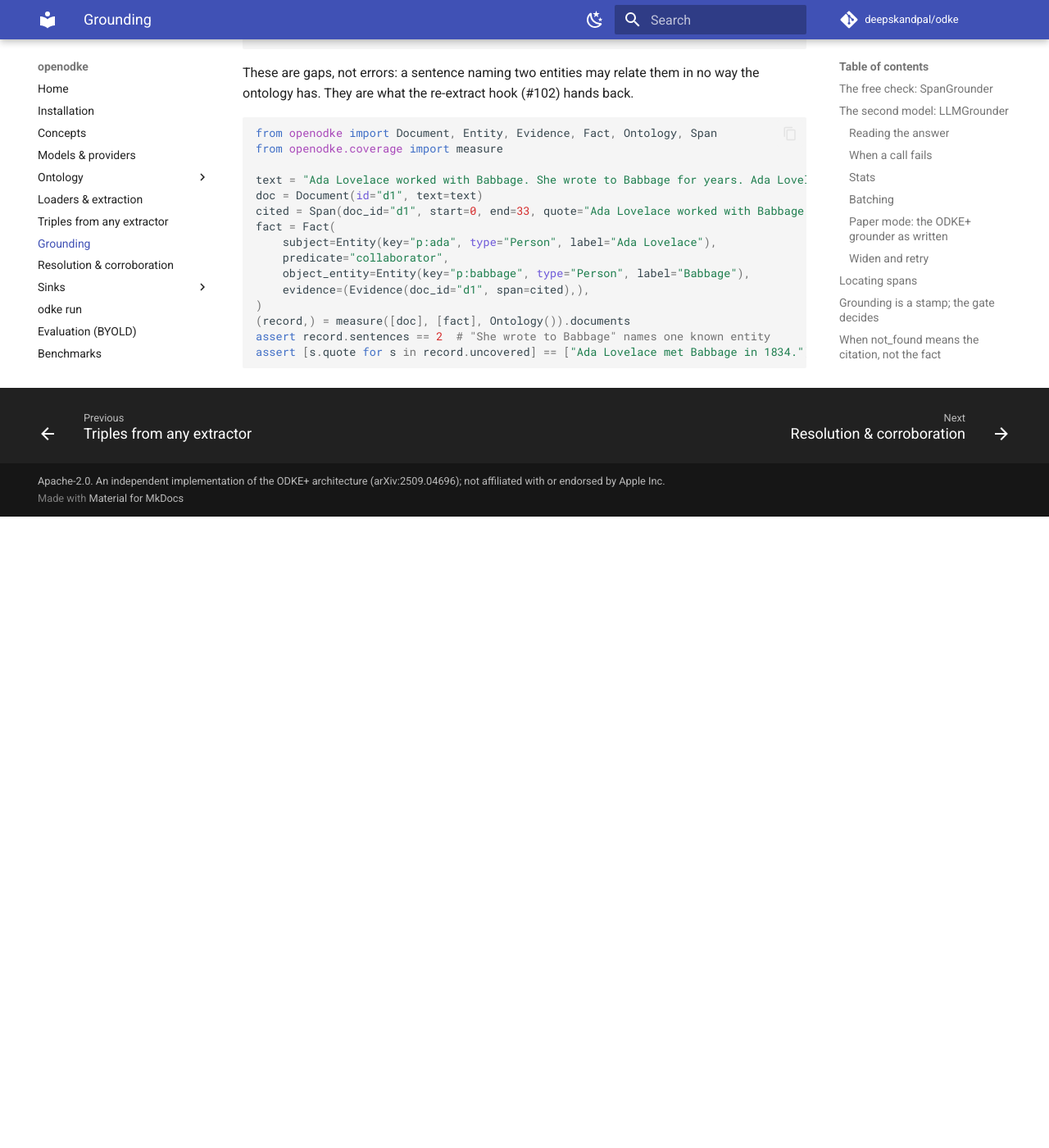
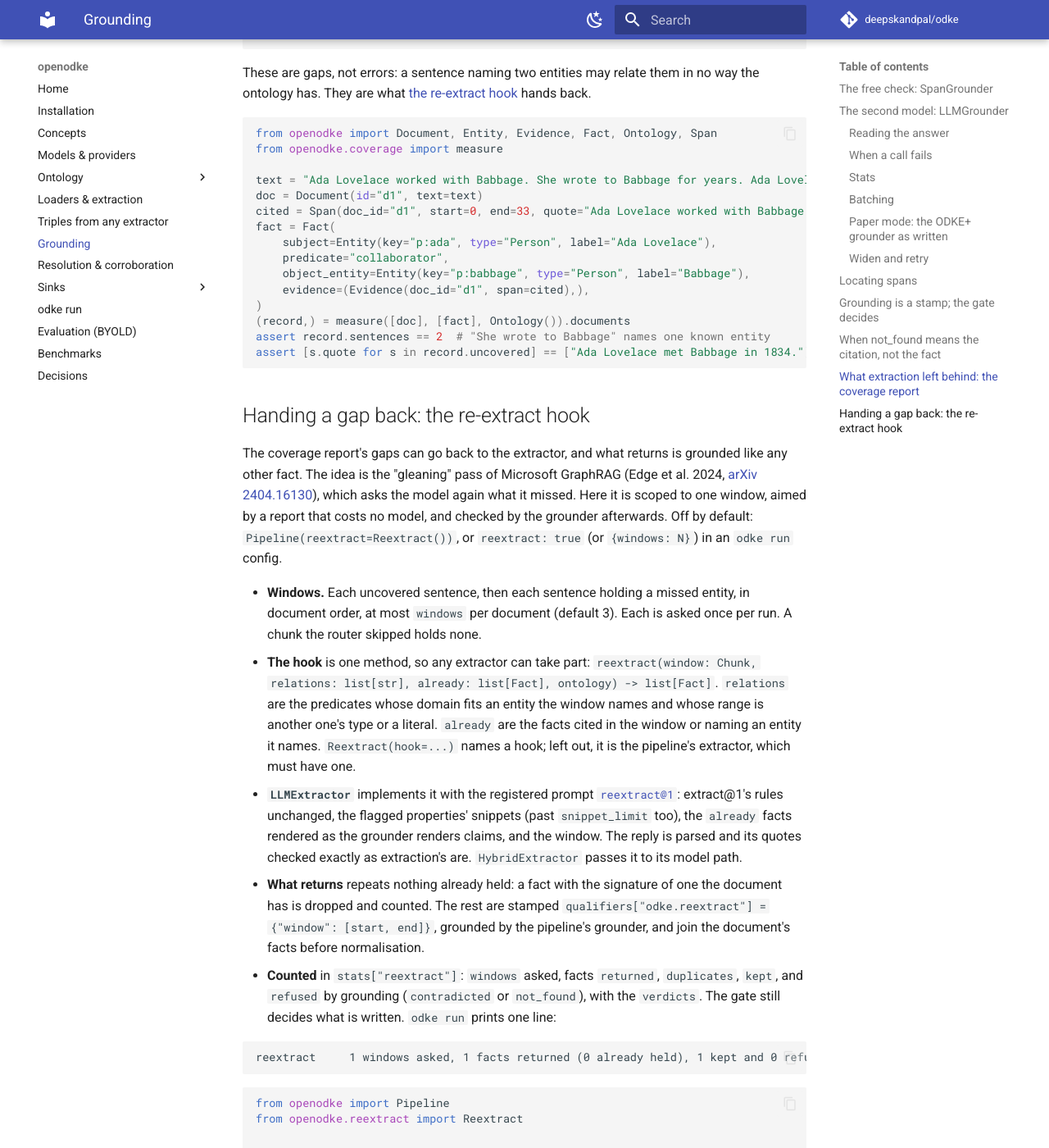
Before and after one commit to deepskandpal/odke, an MkDocs documentation site: the page built from docs/grounding.md, in a window 1280 px wide and 1400 px high, scrolled down 8896 px. Shown: the whole window at 82% size. Built offline with MkDocs 1.6.1 and Material for MkDocs 9.7.7, drawn with Linux system fonts in a browser that asks for light colours; comment, search, counter and statistics services are not loaded; before the commit the page ends 9526 px from its top, so only the background shows below that; some of the changed text lies outside the part shown.

Commit message:
docs: the re-extract hook, its prompt and its lineage
Co-Authored-By: Claude Opus 5.5 <noreply@anthropic.com>
Claude-Session: https://claude.ai/code/session_016EZ1FgTUH3NKEQyU837Wcd

````diff
--- a/docs/grounding.md
+++ b/docs/grounding.md
@@ -408,7 +408,8 @@ coverage      1 of 3 sentences naming two known entities uncovered, 1 entities i
 ```
 
 These are gaps, not errors: a sentence naming two entities may relate them in
-no way the ontology has. They are what the re-extract hook (#102) hands back.
+no way the ontology has. They are what [the re-extract hook](#handing-a-gap-back-the-re-extract-hook)
+hands back.
 
 ```python
 from openodke import Document, Entity, Evidence, Fact, Ontology, Span
@@ -427,3 +428,72 @@ fact = Fact(
 assert record.sentences == 2  # "She wrote to Babbage" names one known entity
 assert [s.quote for s in record.uncovered] == ["Ada Lovelace met Babbage in 1834."]
 ```
+
+## Handing a gap back: the re-extract hook
+
+The coverage report's gaps can go back to the extractor, and what returns is
+grounded like any other fact. The idea is the "gleaning" pass of Microsoft
+GraphRAG (Edge et al. 2024, [arXiv 2404.16130](https://arxiv.org/abs/2404.16130)),
+which asks the model again what it missed. Here it is scoped to one window,
+aimed by a report that costs no model, and checked by the grounder afterwards.
+Off by default: `Pipeline(reextract=Reextract())`, or `reextract: true` (or
+`{windows: N}`) in an `odke run` config.
+
+- **Windows.** Each uncovered sentence, then each sentence holding a missed
+  entity, in document order, at most `windows` per document (default 3). Each
+  is asked once per run. A chunk the router skipped holds none.
+- **The hook** is one method, so any extractor can take part:
+  `reextract(window: Chunk, relations: list[str], already: list[Fact], ontology) -> list[Fact]`.
+  `relations` are the predicates whose domain fits an entity the window names
+  and whose range is another one's type or a literal. `already` are the facts
+  cited in the window or naming an entity it names. `Reextract(hook=...)`
+  names a hook; left out, it is the pipeline's extractor, which must have one.
+- **`LLMExtractor`** implements it with the registered prompt
+  [`reextract@1`](models.md#prompts): extract@1's rules unchanged, the flagged
+  properties' snippets (past `snippet_limit` too), the `already` facts rendered
+  as the grounder renders claims, and the window. The reply is parsed and its
+  quotes checked exactly as extraction's are. `HybridExtractor` passes it to its
+  model path.
+- **What returns** repeats nothing already held: a fact with the signature of
+  one the document has is dropped and counted. The rest are stamped
+  `qualifiers["odke.reextract"] = {"window": [start, end]}`, grounded by the
+  pipeline's grounder, and join the document's facts before normalisation.
+- **Counted** in `stats["reextract"]`: `windows` asked, facts `returned`,
+  `duplicates`, `kept`, and `refused` by grounding (`contradicted` or
+  `not_found`), with the `verdicts`. The gate still decides what is written.
+  `odke run` prints one line:
+
+```
+reextract     1 windows asked, 1 facts returned (0 already held), 1 kept and 0 refused by grounding
+```
+
+```python
+from openodke import Pipeline
+from openodke.reextract import Reextract
+
+
+class Gleaner:
+    """Finds the first sentence's fact, and the gap's when asked again."""
+
+    def extract(self, chunk, ontology):
+        return [fact]
+
+    def reextract(self, window, relations, already, ontology):
+        start = text.index(window.text)
+        span = Span(doc_id="d1", start=start, end=start + len(window.text), quote=window.text)
+        cited = (Evidence(doc_id="d1", span=span),)
+        return [fact.model_copy(update={"predicate": "met", "evidence": cited})]
+
+
+people = Ontology.from_dict(
+    {
+        "types": {"Person": {}},
+        "predicates": {
+            name: {"domain": ["Person"], "range": "Person"} for name in ("collaborator", "met")
+        },
+    }
+)
+kg = Pipeline(people, Gleaner(), reextract=Reextract()).run([doc])
+assert kg.stats["reextract"]["windows"] == kg.stats["reextract"]["returned"] == 1
+assert [f.predicate for f in kg.facts] == ["collaborator", "met"]
+```
````
Also changed, not shown: docs/models.md (+1 -0 lines), docs/run.md (+3 -0 lines), 1 other file.
